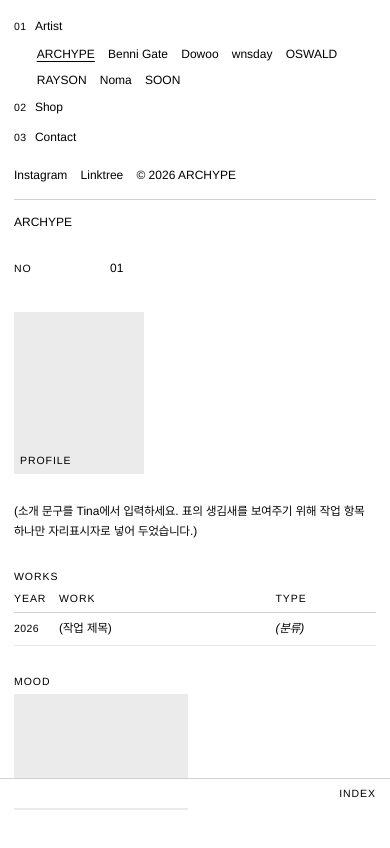
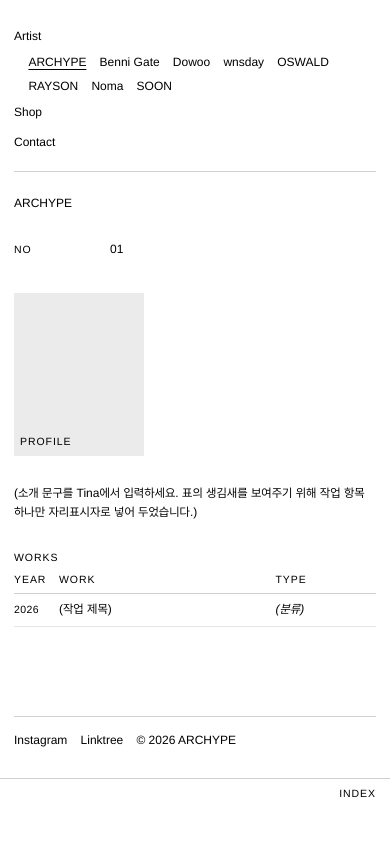
Before and after one commit to gyeon2357/archype, an Astro site: page /artist/archype in a window 390 px wide. Shown: the part 36-884 px from the top of the page. After the commit the page ends 844 px from the top, so only its background shows below. Built offline with nearby package versions, Linux system fonts and the light colour scheme; Astro itself is replaced by a stand-in of ours.

Commit message:
디자인·구조 2차 수정
- 아티스트 상세의 무드 이미지 섹션을 없애고 moodImages 필드를
  스키마와 콘텐츠에서 제거한다. 프로필 이미지는 남긴다.
- 사이트 이름 ARCHYPE이 홈으로 가는 링크를 겸한다. 홈에서도 링크로
  동작하도록 h1 안에 a를 둔다.
- 대메뉴 Artist·Shop·Contact에서 번호를 뺀다. 아티스트 목록의
  01–08은 남긴다.
- 푸터를 인덱스 메뉴에서 떼어내 격자 3행에 둔다. 데스크톱에서는
  좌측 최하단에 붙고, 모바일에서는 페이지 맨 아래에 놓인다.
  인덱스 바로가기는 우측 하단 고정 그대로다.
- 태그 정리: div.site → main.site, main.site-content → article.
  아티스트 상세의 중첩된 article 래퍼를 없앤다.
- index-sections의 행 간격을 더 줄인다. 패딩을 없애고 줄높이를
  1.35로 조인다.
- 쓰이지 않게 된 .image-grid를 제거하고 tina-lock.json을 재생성한다.

Co-Authored-By: Claude Opus 5 <noreply@anthropic.com>
Claude-Session: https://claude.ai/code/session_01RdEjDwh2pKdgH2oA1KdJJx

```diff
--- a/content/artists/archype.md
+++ b/content/artists/archype.md
@@ -13,7 +13,6 @@ works:
     url: ''
 profileImage: ''
 profileCaption: ''
-moodImages: []
 ---
 
 (소개 문구를 Tina에서 입력하세요. 표의 생김새를 보여주기 위해 작업 항목 하나만 자리표시자로 넣어 두었습니다.)
--- a/content/artists/benni-gate.md
+++ b/content/artists/benni-gate.md
@@ -9,7 +9,6 @@ links: []
 works: []
 profileImage: ''
 profileCaption: ''
-moodImages: []
 ---
 
 (소개 문구를 Tina에서 입력하세요.)
--- a/content/artists/dowoo.md
+++ b/content/artists/dowoo.md
@@ -9,7 +9,6 @@ links: []
 works: []
 profileImage: ''
 profileCaption: ''
-moodImages: []
 ---
 
 (소개 문구를 Tina에서 입력하세요.)
--- a/content/artists/noma.md
+++ b/content/artists/noma.md
@@ -9,7 +9,6 @@ links: []
 works: []
 profileImage: ''
 profileCaption: ''
-moodImages: []
 ---
 
 (소개 문구를 Tina에서 입력하세요.)
--- a/content/artists/oswald.md
+++ b/content/artists/oswald.md
@@ -9,7 +9,6 @@ links: []
 works: []
 profileImage: ''
 profileCaption: ''
-moodImages: []
 ---
 
 (소개 문구를 Tina에서 입력하세요.)
--- a/content/artists/rayson.md
+++ b/content/artists/rayson.md
@@ -9,7 +9,6 @@ links: []
 works: []
 profileImage: ''
 profileCaption: ''
-moodImages: []
 ---
 
 (소개 문구를 Tina에서 입력하세요.)
--- a/content/artists/soon.md
+++ b/content/artists/soon.md
@@ -9,7 +9,6 @@ links: []
 works: []
 profileImage: ''
 profileCaption: ''
-moodImages: []
 ---
 
 (소개 문구를 Tina에서 입력하세요.)
--- a/content/artists/wnsday.md
+++ b/content/artists/wnsday.md
@@ -9,7 +9,6 @@ links: []
 works: []
 profileImage: ''
 profileCaption: ''
-moodImages: []
 ---
 
 (소개 문구를 Tina에서 입력하세요.)
--- a/src/components/SiteIndex.astro
+++ b/src/components/SiteIndex.astro
@@ -2,9 +2,10 @@
 /**
  * 책의 목차에 해당하는 인덱스 메뉴.
  *
- * Artist는 기본적으로 접혀 있고, 아티스트 페이지에 들어가 있을 때만 펼쳐진다.
+ * 대메뉴에는 번호를 붙이지 않고 아티스트 목록에만 번호를 남긴다.
+ * Artist는 기본적으로 접혀 있고 아티스트 페이지에 들어가 있을 때만 펼쳐진다.
  * 접고 펴는 데 details/summary를 써서 자바스크립트 없이 동작한다.
- * 모바일에서는 아티스트 목록을 한 줄로 흘려 메뉴가 차지하는 높이를 줄인다.
+ * 모바일에서는 아티스트 목록을 한 줄로 흘려 메뉴 높이를 줄인다.
  */
 import { getCollection } from 'astro:content';
 import settings from '../../content/settings/settings.json';
@@ -28,7 +29,6 @@ const pad = (n: number) => String(n).padStart(2, '0');
     <li class="index-section">
       <details class="artist-disclosure" open={isArtistSection}>
         <summary class="index-link">
-          <span class="item-number">01</span>
           <span class="index-name">Artist</span>
         </summary>
 
@@ -37,7 +37,7 @@ const pad = (n: number) => String(n).padStart(2, '0');
             artists.map((artist) => (
               <li class="artist-entry">
                 <a
-                  class="index-link index-link--nested"
+                  class="index-link"
                   href={`/artist/${artist.id}`}
                   aria-current={path === `/artist/${artist.id}` ? 'page' : undefined}
                 >
@@ -58,7 +58,6 @@ const pad = (n: number) => String(n).padStart(2, '0');
         target={shopIsExternal ? '_blank' : undefined}
         rel={shopIsExternal ? 'noopener noreferrer' : undefined}
       >
-        <span class="item-number">02</span>
         <span class="index-name">Shop</span>
       </a>
     </li>
@@ -69,36 +68,19 @@ const pad = (n: number) => String(n).padStart(2, '0');
         href="/contact"
         aria-current={isContact ? 'page' : undefined}
       >
-        <span class="item-number">03</span>
         <span class="index-name">Contact</span>
       </a>
     </li>
   </ol>
-
-  <footer class="index-links">
-    {
-      settings.socials?.map((social) => (
-        <a href={social.url} target="_blank" rel="noopener noreferrer">
-          {social.label}
-        </a>
-      ))
-    }
-    <small class="index-copyright">© {new Date().getFullYear()} {settings.siteName}</small>
-  </footer>
 </nav>
 
 <style>
-  .index {
-    display: flex;
-    flex-direction: column;
-    gap: calc(var(--gutter) * 1.2);
-  }
-
   .index-link {
     display: flex;
     gap: 0.7em;
     align-items: baseline;
-    padding: 1px 0;
+    padding: 0;
+    line-height: 1.35;
     cursor: pointer;
   }
 
@@ -130,29 +112,10 @@ const pad = (n: number) => String(n).padStart(2, '0');
   }
 
   .artist-list {
-    margin-top: 1px;
-    padding-left: 1.9em;
-  }
-
-  .artist-entry {
-    padding: 0;
-  }
-
-  .index-links {
-    display: flex;
-    flex-direction: column;
-    gap: 1px;
-  }
-
-  .index-copyright {
-    font-size: inherit;
+    padding-left: 1.2em;
   }
 
   @media (max-width: 720px) {
-    .index {
-      gap: var(--gutter);
-    }
-
     /* 아티스트 목록을 한 줄로 흘려 메뉴 높이를 줄인다.
        번호는 숨기고 이름만 남긴다 */
     .artist-list {
@@ -160,7 +123,6 @@ const pad = (n: number) => String(n).padStart(2, '0');
       flex-wrap: wrap;
       column-gap: 1.1em;
       row-gap: 2px;
-      padding-left: 1.9em;
     }
 
     .artist-number {
@@ -173,13 +135,7 @@ const pad = (n: number) => String(n).padStart(2, '0');
     }
 
     .artist-entry .index-link {
-      min-height: calc(var(--tap-size) - 6px);
-    }
-
-    .index-links {
-      flex-direction: row;
-      flex-wrap: wrap;
-      column-gap: 1.1em;
+      min-height: calc(var(--tap-size) - 8px);
     }
   }
 </style>
--- a/src/content.config.ts
+++ b/src/content.config.ts
@@ -4,11 +4,6 @@ import { glob } from 'astro/loaders';
 const link = z.object({
   label: z.string(),
   url: z.string(),
-});
-
-const captionedImage = z.object({
-  src: z.string(),
-  caption: z.string().optional(),
 });
 
 const artists = defineCollection({
@@ -34,8 +29,6 @@ const artists = defineCollection({
     /** 인물 사진 한 장 */
     profileImage: z.string().optional(),
     profileCaption: z.string().optional(),
-    /** 분위기를 보여주는 이미지들 */
-    moodImages: z.array(captionedImage).default([]),
   }),
 });
 
--- a/src/layouts/Base.astro
+++ b/src/layouts/Base.astro
@@ -2,11 +2,12 @@
 /**
  * 사이트 뼈대.
  *
- * 데스크톱은 2열 2행 격자다.
+ * 데스크톱은 2열 3행 격자다.
  *   1행: 사이트 이름(ARCHYPE)  |  (비움)
  *   2행: 인덱스 메뉴           |  페이지 내용
- * 본문의 첫 줄이 메뉴 첫 항목과 같은 행에서 시작하므로
- * 둘의 윗선이 자동으로 맞는다.
+ *   3행: 푸터                  |  (비움)
+ * 본문의 첫 줄이 메뉴 첫 항목과 같은 행에서 시작하므로 둘의 윗선이 맞고,
+ * 푸터는 화면 좌측 최하단에 붙는다.
  */
 import SiteIndex from '../components/SiteIndex.astro';
 import settings from '../../content/settings/settings.json';
@@ -20,6 +21,7 @@ interface Props {
 const { title, description } = Astro.props;
 const fullTitle = title ? `${title} — ${settings.siteName}` : settings.siteName;
 const isHome = (Astro.url.pathname.replace(/\/+$/, '') || '/') === '/';
+const socials = settings.socials ?? [];
 ---
 
 <!doctype html>
@@ -44,11 +46,15 @@ const isHome = (Astro.url.pathname.replace(/\/+$/, '') || '/') === '/';
   </head>
 
   <body>
-    <div class="site">
+    <main class="site">
       <header class="site-identity">
         {
           isHome ? (
-            <h1 class="site-name">{settings.siteName}</h1>
+            <h1>
+              <a class="site-name" href="/">
+                {settings.siteName}
+              </a>
+            </h1>
           ) : (
             <a class="site-name" href="/">
               {settings.siteName}
@@ -61,10 +67,23 @@ const isHome = (Astro.url.pathname.replace(/\/+$/, '') || '/') === '/';
         <SiteIndex />
       </aside>
 
-      <main class="site-content">
+      <article class="site-content">
         <slot />
-      </main>
-    </div>
+      </article>
+
+      <footer class="site-footer">
+        {
+          socials.map((social) => (
+            <a href={social.url} target="_blank" rel="noopener noreferrer">
+              {social.label}
+            </a>
+          ))
+        }
+        <small class="site-copyright">
+          © {new Date().getFullYear()} {settings.siteName}
+        </small>
+      </footer>
+    </main>
 
     <nav class="index-shortcut" aria-label="인덱스로 이동">
       <a class="section-label" href="#index">Index</a>
@@ -74,27 +93,34 @@ const isHome = (Astro.url.pathname.replace(/\/+$/, '') || '/') === '/';
       .site {
         display: grid;
         grid-template-columns: var(--index-width) minmax(0, 1fr);
+        grid-template-rows: auto 1fr auto;
         column-gap: calc(var(--gutter) * 2.5);
         row-gap: var(--identity-gap);
         padding: var(--gutter);
+        min-height: 100vh;
         align-items: start;
       }
 
       .site-identity {
-        grid-column: 1;
-        grid-row: 1;
+        grid-area: 1 / 1;
       }
 
       .site-index {
-        grid-column: 1;
-        grid-row: 2;
+        grid-area: 2 / 1;
       }
 
       .site-content {
-        grid-column: 2;
-        grid-row: 2;
+        grid-area: 2 / 2;
         min-width: 0;
         padding-bottom: calc(var(--gutter) * 4);
+      }
+
+      .site-footer {
+        grid-area: 3 / 1;
+        align-self: end;
+        display: flex;
+        flex-direction: column;
+        gap: 1px;
       }
 
       .site-name {
@@ -103,29 +129,43 @@ const isHome = (Astro.url.pathname.replace(/\/+$/, '') || '/') === '/';
         letter-spacing: 0.06em;
       }
 
+      .site-copyright {
+        font-size: inherit;
+      }
+
       .index-shortcut {
         display: none;
       }
 
       /* 모바일은 접지 않고 인덱스를 문서 맨 위로 흘려보낸다.
-         햄버거 아이콘 대신 하단 한 줄에서 인덱스로 되돌아간다 */
+         푸터는 페이지 맨 아래에 놓이고, 인덱스로 돌아가는 한 줄은
+         화면 우측 하단에 고정된다 */
       @media (max-width: 720px) {
         .site {
           grid-template-columns: minmax(0, 1fr);
+          grid-template-rows: none;
           row-gap: var(--gutter);
           padding-bottom: calc(var(--tap-size) + var(--gutter) * 2);
         }
 
         .site-identity,
         .site-index,
-        .site-content {
-          grid-column: 1;
-          grid-row: auto;
+        .site-content,
+        .site-footer {
+          grid-area: auto;
         }
 
         .site-index {
           padding-bottom: var(--gutter);
           border-bottom: 1px solid var(--rule);
+        }
+
+        .site-footer {
+          flex-direction: row;
+          flex-wrap: wrap;
+          column-gap: 1.1em;
+          padding-top: var(--gutter);
+          border-top: 1px solid var(--rule);
         }
 
         .index-shortcut {
--- a/src/pages/artist/[slug].astro
+++ b/src/pages/artist/[slug].astro
@@ -32,7 +32,6 @@ const workRows: Row[] = [...data.works]
 ---
 
 <Base title={data.name}>
-  <article class="artist">
   <!-- 이름도 본문과 같은 크기로 둔다. 위계는 위치와 여백이 만든다 -->
   <header class="content-block">
     <h1>{data.name}</h1>
@@ -87,30 +86,6 @@ const workRows: Row[] = [...data.works]
       </section>
     )
   }
-
-    <!-- 무드 이미지 자리 -->
-    <section class="content-block">
-      <h2 class="section-label">Mood</h2>
-      {
-        data.moodImages.length > 0 ? (
-          <div class="image-grid">
-            {data.moodImages.map((image) => (
-              <figure>
-                <img src={image.src} alt={image.caption ?? data.name} loading="lazy" />
-                {image.caption && <figcaption>{image.caption}</figcaption>}
-              </figure>
-            ))}
-          </div>
-        ) : (
-          <div class="image-grid">
-            <div class="image-placeholder image-placeholder--wide">
-              <span class="section-label">Mood</span>
-            </div>
-          </div>
-        )
-      }
-    </section>
-  </article>
 </Base>
 
 <style>
--- a/src/styles/type.css
+++ b/src/styles/type.css
@@ -249,12 +249,6 @@ img {
   max-width: 44em;
 }
 
-.image-grid {
-  display: grid;
-  grid-template-columns: repeat(auto-fill, minmax(170px, 1fr));
-  gap: var(--gutter);
-}
-
 figure {
   margin: 0;
 }
```
Also changed, not shown: tina/config.ts (+0 -15 lines), tina/tina-lock.json (+1 -1 lines), README.md. Lines whose indentation alone changed are shown as unchanged.
